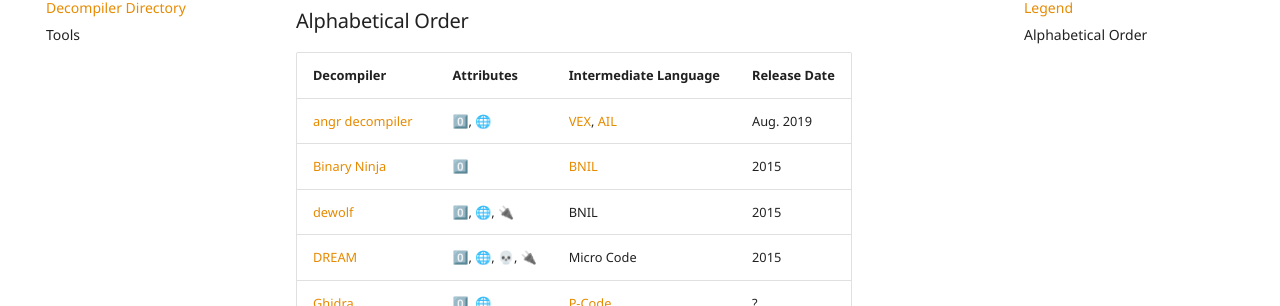
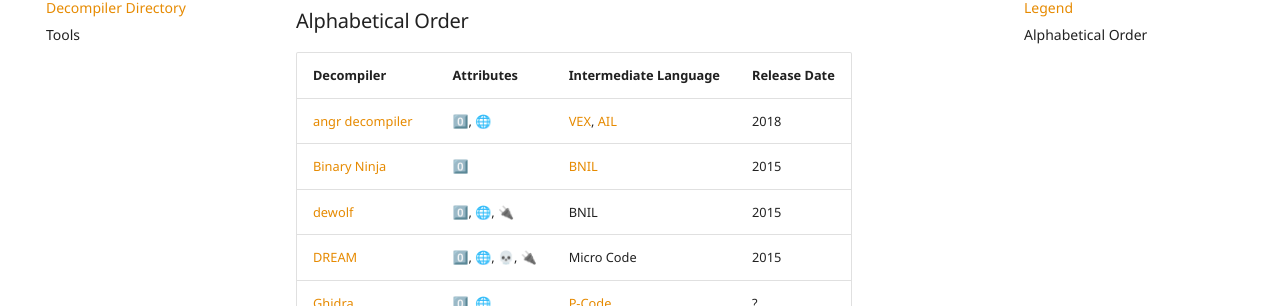
Before and after one commit to mahaloz/decompilation-wiki, an MkDocs documentation site: the page built from docs/decompilers/directory.md, in a window 1280 px wide and 900 px high, scrolled down 428 px. Shown: the part 148-454 px from the top of the window. Built offline with MkDocs 1.6.1 and Material for MkDocs 9.7.7, drawn with Linux system fonts in a browser that asks for light colours; comment, search, counter and statistics services are not loaded.

Commit message:
fix angr dec date

```diff
--- a/docs/decompilers/directory.md
+++ b/docs/decompilers/directory.md
@@ -15,7 +15,7 @@
 
 | Decompiler | Attributes | Intermediate Language | Release Date |
 |------------|------------|-----------|--------------|
-| [angr decompiler](https://github.com/angr/angr/tree/master/angr/analyses/decompiler) | 0️⃣, 🌐 | [VEX](https://github.com/angr/vex/tree/8f48c00eadbb31d379b829c01792a9c4a21636d4), [AIL](https://github.com/angr/ailment) | Aug. 2019 |
+| [angr decompiler](https://github.com/angr/angr/tree/master/angr/analyses/decompiler) | 0️⃣, 🌐 | [VEX](https://github.com/angr/vex/tree/8f48c00eadbb31d379b829c01792a9c4a21636d4), [AIL](https://github.com/angr/ailment) | 2018 |
 | [Binary Ninja](https://binary.ninja/) | 0️⃣ | [BNIL](https://docs.binary.ninja/dev/bnil-llil.html) | 2015 |
 | [dewolf](https://github.com/fkie-cad/dewolf) | 0️⃣, 🌐, 🔌 | BNIL | 2015 |
 | [DREAM](https://github.com/CodeIntelligenceTesting/dream-ida) | 0️⃣, 🌐, 💀, 🔌 | Micro Code | 2015 |
```
